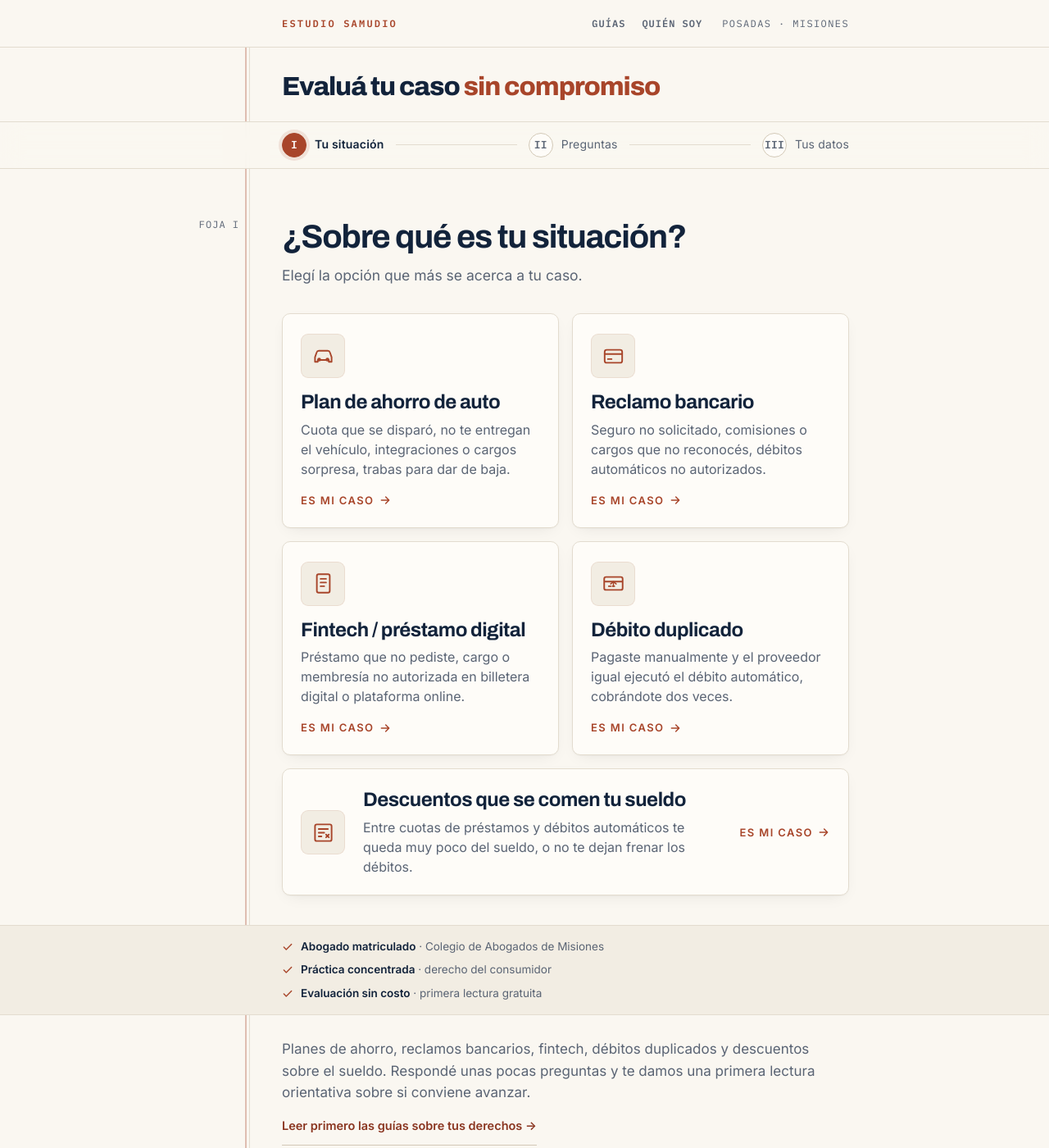
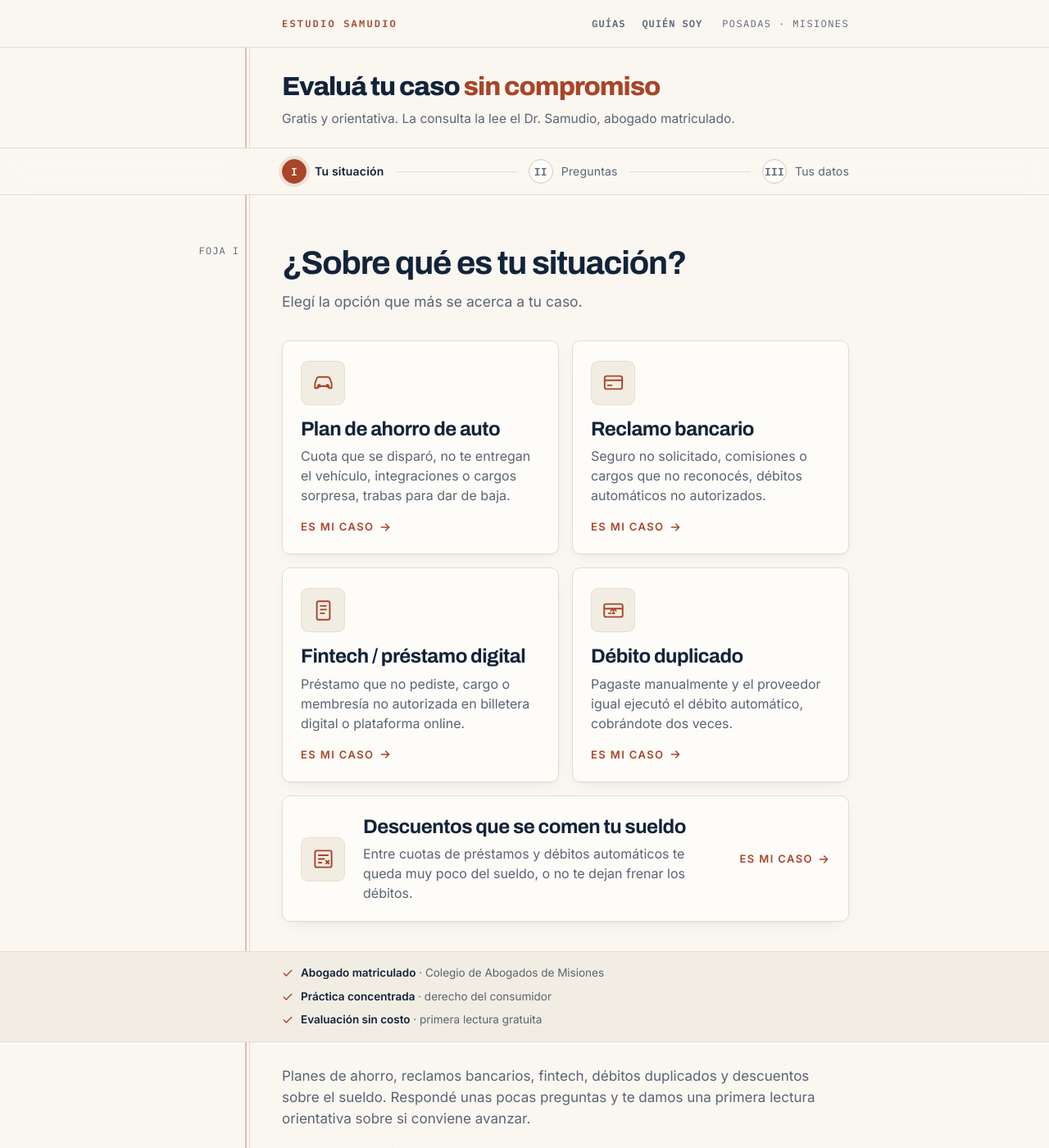
Before and after one commit to drejsamudio-hue/estudio-samudio-landing, a Jekyll site: the page index.html, which Jekyll copies as it is, in a window 1280 px wide and 1400 px high. Shown: the whole window at 82% size. Built offline with Jekyll 4.4.1, drawn with Linux system fonts in a browser that asks for light colours.

Commit message:
feat(home): línea de confianza bajo el H1 (gratis y orientativa, abogado matriculado)
Agrega .hero-sub bajo el título: "Gratis y orientativa. La consulta la lee el Dr. Samudio, abogado matriculado." Usa solo afirmaciones que el sitio ya hace (aviso de evaluación gratuita y orientativa, paso 3). Sigue las escalas de texto grande y mayor; sin tope de ancho desde 761px para que entre en una línea.

Co-Authored-By: Claude Sonnet 5.5 <noreply@anthropic.com>

```diff
--- a/index.html
+++ b/index.html
@@ -149,6 +149,8 @@
   h1{font-family:var(--display);font-weight:800;font-size:26px;line-height:1.1;letter-spacing:-1.1px;margin:0;text-wrap:balance}
   @media(min-width:761px){h1{font-size:32px}}
   h1 em{font-style:normal;color:var(--tierra);font-weight:800}
+  .hero-sub{margin:10px 0 0;max-width:52ch;font-size:15.5px;line-height:1.45;color:var(--tinta-70);text-wrap:pretty}
+  @media(min-width:761px){.hero-sub{max-width:none}}
 
   /* ── FOLIADO STICKY ── */
   .foliado{position:sticky;top:0;z-index:30;background:rgba(250,247,241,.88);backdrop-filter:saturate(1.4) blur(14px);
@@ -388,6 +390,7 @@
   html[data-escala="grande"] .volver{font-size:18.5px;min-height:62px}
   html[data-escala="grande"] .vbtn .d{font-size:17.5px}
   html[data-escala="grande"] .bajada{font-size:21px}
+  html[data-escala="grande"] .hero-sub{font-size:17.5px}
 
   html[data-escala="mayor"] body{font-size:21.5px}
   html[data-escala="mayor"] .opt{font-size:21.5px;min-height:74px;padding:17px 19px}
@@ -399,6 +402,7 @@
   html[data-escala="mayor"] .btn,html[data-escala="mayor"] .cta{font-size:22.5px;min-height:74px}
   html[data-escala="mayor"] .volver{font-size:20px;min-height:68px}
   html[data-escala="mayor"] .vbtn .d{font-size:19px}
+  html[data-escala="mayor"] .hero-sub{font-size:19px}
   html[data-escala="mayor"] .vbtn b{font-size:30px}
   html[data-escala="mayor"] .bajada{font-size:22.5px}
 
@@ -430,6 +434,7 @@
 
   <div class="cuerpo hero">
     <h1>Evaluá tu caso <em>sin compromiso</em></h1>
+    <p class="hero-sub">Gratis y orientativa. La consulta la lee el Dr.&nbsp;Samudio, abogado matriculado.</p>
   </div>
 
   <div class="foliado">
```
